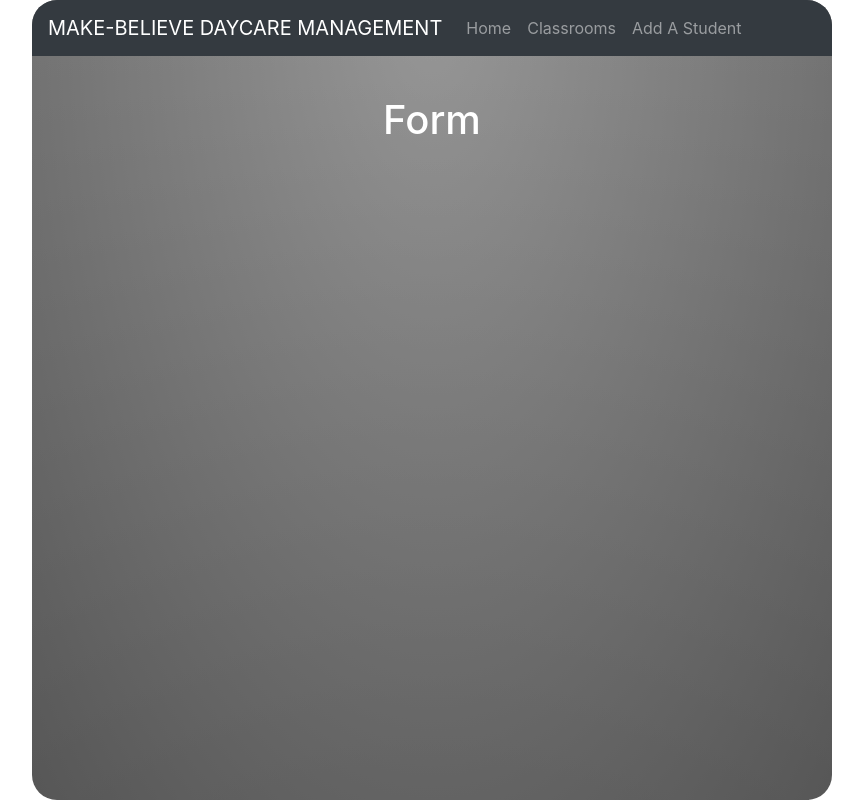
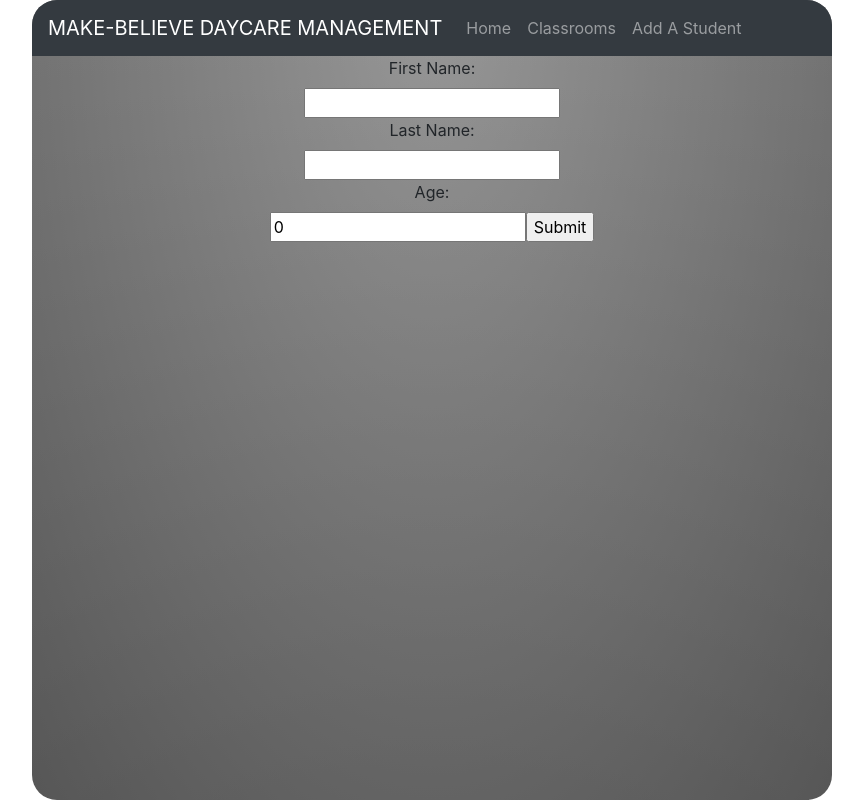
Before and after one commit to tamarakobue/phase3-frontend-project, a React (Create React App) app: page /classrooms/new in a window 1280 px wide. Shown: the whole page, without its empty margins (208-1071 px from the left). Built offline with nearby package versions, Linux system fonts and the light colour scheme.

Commit message:
completed student path

```diff
--- a/src/components/Student.js
+++ b/src/components/Student.js
@@ -1,12 +1,11 @@
-import React, { Component } from 'react'
+import React from 'react'
 
-class Student extends Component {
-    render() {
-        return (
-            <div>
-                <h1>Student</h1>
-            </div>
-        )
-    }
+const Student = (props) => {
+    return (
+        <div>
+           Name: {props.student.first_name} {props.student.last_name},
+           Age: {props.student.age}
+        </div>
+    )
 }
 export default Student
--- a/src/containers/Classroom.js
+++ b/src/containers/Classroom.js
@@ -1,6 +1,6 @@
 import React, {useEffect, useState} from 'react'
 import Student from '../components/Student'
-// import StudentForm from './StudentForm'
+import StudentForm from './StudentForm'
 
 
 const Classroom = (props) => {
@@ -16,30 +16,37 @@ const Classroom = (props) => {
         })
     }, [props.match.params.id])
 
-    addStudent = (student) => {
+    const addStudent = (student) => {
         console.log(student)
-        const headerConfig = {
-            method: 'POST',
-            headers: {'Content-Type': 'application/json'},
-            body: JSON.stringify(student)
-         }
+        const headerConfig = { method: 'POST',  headers: {'Content-Type': 'application/json'},  body: JSON.stringify(student) }
         fetch(`http://localhost:9292/classrooms/${classroom.id}/students`, headerConfig)
         .then(res => res.json())
         .then(data => {
-            setClassroom({...classroom, students: [...classroom, data]})
-        })
+            setClassroom({
+                ...classroom,
+                students: [...classroom.students, data]}) })
         setStudentForm(false)
-        console.log(students)
+        console.log(student)
     }
 
     const students = classroom.students.map(s => <Student key={s.id} student={s}/>)
 
+    const changeFormState = (e) => {
+        console.log(e.target)
+        setStudentForm(true)
+    }
 
     return (
         <div>
             <h1>{classroom.title}</h1>
-            <h3>{classroom.teacher_name}</h3>
-            <p>{students}</p>
+            <h2>{classroom.teacher_name}</h2>
+            <hr/>
+            <h3>Students:</h3>
+            <br/>
+            {students}
+            <br/>
+            <br/>
+            {studentForm ? <StudentForm addAStudent={addStudent} classroom={classroom}/> : <button onClick={changeFormState}>Add New Student</button>}
         </div>
     )
 }
--- a/src/containers/StudentForm.js
+++ b/src/containers/StudentForm.js
@@ -1,10 +1,52 @@
-import React from 'react'
+import React, { Component } from 'react'
 
-const Form = () => {
-    return (
-        <div>
-            <h1>Form</h1>
-        </div>
-    )
+class StudentForm extends Component {
+    state = {
+        first_name: '',
+        last_name: '',
+        age: 0
+    }
+
+    handleChange = (e) => {
+        this.setState({
+            [e.target.name]: e.target.value
+        })
+    }
+
+    handleStudentChange = (e) => {
+        this.setState({
+            [e.target.name]: e.target.value
+        })
+    }
+
+    handleAgeChange = (e) => {
+        this.setState({
+            [e.target.name]: e.target.value
+        })
+    }
+
+    handleSubmit = (e) => {
+        e.preventDefault()
+        this.props.addAStudent(this.state)
+    }
+
+
+    render() {
+        return (
+            <div>
+                <form onSubmit={this.handleSubmit}>
+                    <label>First Name: </label> <br/>
+                    <input type='text' name='first_name' value={this.state.first_name} onChange={this.handleChange} />
+                    <br/>
+                    <label>Last Name: </label> <br/>
+                    <input type='text' name='last_name' value={this.state.last_name} onChange={this.handleStudentChange} />
+                    <br/>
+                    <label>Age: </label> <br/>
+                    <input type='number' name='age' value={this.state.age} onChange={this.handleAgeChange} />
+                    <input type='submit' />
+                </form>
+            </div>
+        )
+    }
 }
-export default Form
+export default StudentForm
```
